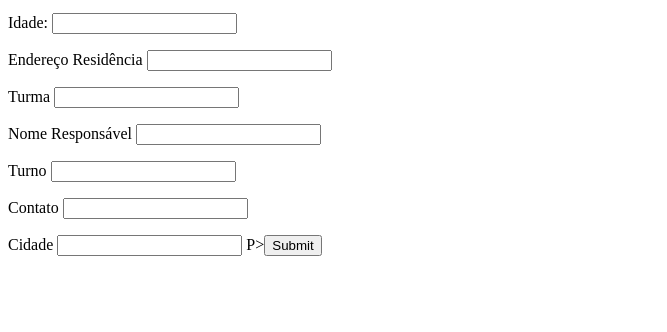
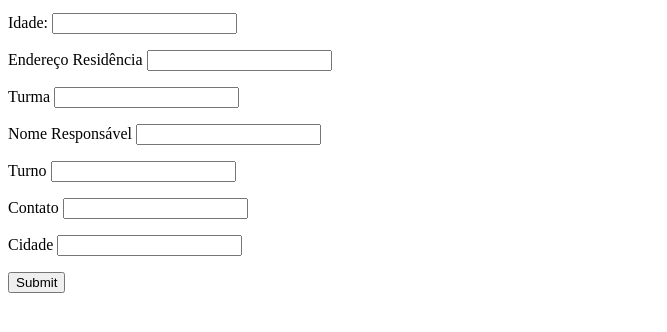
Before and after one commit to srbatata2058/Formulario, a plain HTML site: page index.html in a window 1280 px wide. Shown: the part 104-436 px from the top of the page, without its empty margins (0-667 px from the left). Drawn offline with Linux system fonts and the light colour scheme.

Commit message:
Update index.html

```diff
--- a/index.html
+++ b/index.html
@@ -18,7 +18,7 @@
 <P>Turno <input type="text" name="Turno" id="Turno" </P>
 <P>Contato <input type="text" name="Contato" id="Contato" </P>
 <P>Cidade <input type="text" name="Cidade" id="Cidade" </P>
-P><INPUT TYPE="submit" </P>
+<P><INPUT TYPE="submit" </P>
 </form>
 </body>
 </html>
```
